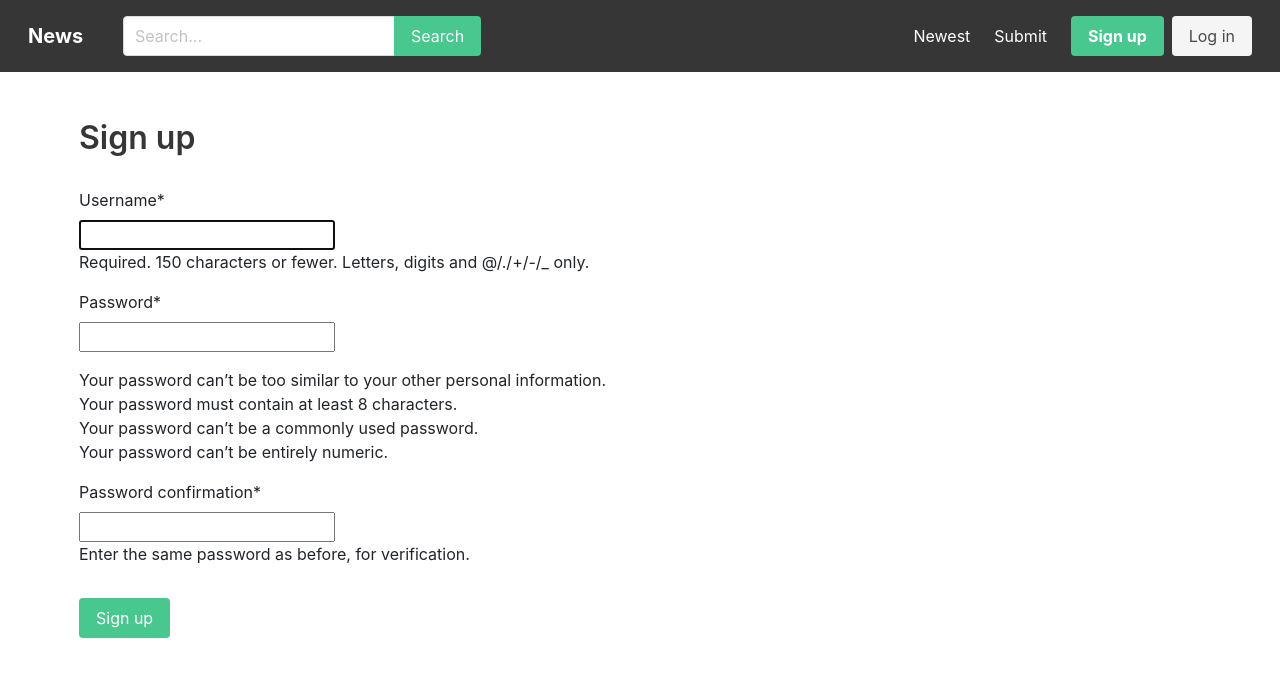
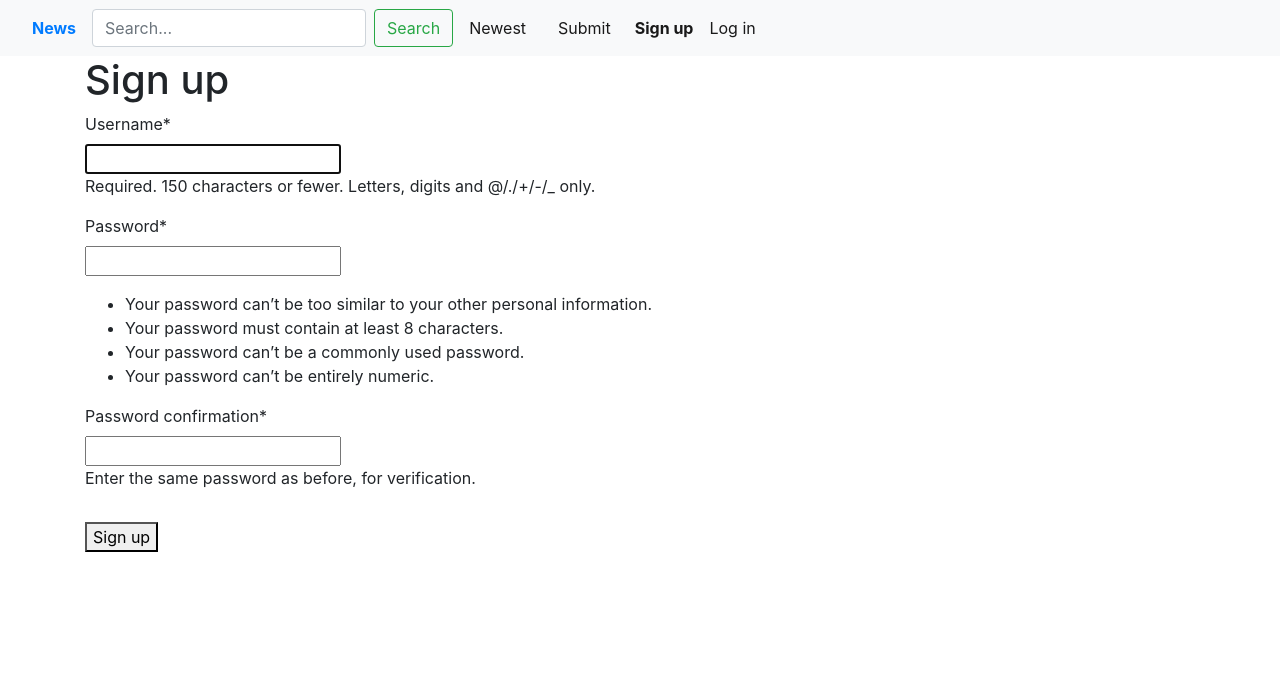
Before and after one commit to Comrane123/news_test, a Django app: page /signup/ in a window 1280 px wide. Shown: the top 677 px of the page. Run offline with Django 3.2, Linux system fonts and the light colour scheme; some libraries are stand-ins or nearby versions.

Commit message:
switched to bootstrap

```diff
--- a/main/templates/main/base.html
+++ b/main/templates/main/base.html
@@ -10,7 +10,6 @@
     <title>News</title>
 
     <!-- Styles -->
-    <link rel="stylesheet" href="http://cdn.jsdelivr.net/npm/bulma@0.9.0/css/bulma.min.css">
     <link rel="stylesheet" href="https://stackpath.bootstrapcdn.com/bootstrap/4.5.2/css/bootstrap.min.css"
           integrity="sha384-JcKb8q3iqJ61gNV9KGb8thSsNjpSL0n8PARn9HuZOnIxN0hoP+VmmDGMN5t9UJ0Z" crossorigin="anonymous">
 
@@ -18,42 +17,39 @@
 
 <body>
 <!-- Nav -->
-<nav class="navbar is-dark">
-    <div class="navbar-brand">
-        <a href="/" class="navbar-item"><strong>News</strong></a>
-    </div>
+<nav class="navbar navbar-expand-md navbar-light bg-light">
+    <a href="/" class="navbar-item px-3"><strong>News</strong></a>
 
-    <div class="navbar-menu">
-        <div class="navbar-start">
-            <div class="navbar-item">
-                <form method="get" action="{% url 'search' %}">
-                    <div class="field has-addons">
-                        <div class="control">
-                            <input type="text" class="input" placeholder="Search..." name="query">
-                        </div>
+    <div class="collapse navbar-collapse" id="navbarSupportedContent">
+        <form class="form-inline my-2 my-lg-0" method="get" action="{% url 'search' %}">
+            <input class="form-control mr-sm-2" type="text" placeholder="Search..." name="query">
+            <button class="btn btn-outline-success my-2 my-sm-0" type="submit">Search</button>
+        </form>
 
-                        <div class="control">
-                            <button class="button is-success">Search</button>
-                        </div>
-                    </div>
-                </form>
-            </div>
-        </div>
-        <div class="navbar-end">
-            <a href="{% url 'newest' %}" class="navbar-item">Newest</a>
-            <a href="{% url 'submit' %}" class="navbar-item">Submit</a>
-
-            <div class="navbar-item">
-                <div class="buttons">
-                    {% if user.is_authenticated %}
-                        <a href="{% url 'logout' %}" class="button is-danger">Log out</a>
-                    {% else %}
-                        <a href="{% url 'signup' %}" class="button is-success"><strong>Sign up</strong></a>
-                        <a href="{% url 'login' %}" class="button is-light">Log in</a>
-                    {% endif %}
-                </div>
-            </div>
-        </div>
+        <ul class="navbar-nav">
+            <li class="nav-item px-2 active">
+                <a href="{% url 'newest' %}" class="nav-link">Newest</a>
+            </li>
+            <li class="nav-item px-2 active">
+                <a href="{% url 'submit' %}" class="nav-link">Submit</a>
+            </li>
+        </ul>
+        {% if user.is_authenticated %}
+            <ul class="navbar-nav">
+                <li class="nav-item active">
+                    <a href="{% url 'logout' %}" class="nav-link">Log out</a>
+                </li>
+            </ul>
+        {% else %}
+            <ul class="navbar-nav">
+                <li class="nav-item pl-6 active">
+                    <a href="{% url 'signup' %}" class="nav-link"><strong>Sign up</strong></a>
+                </li>
+                <li class="nav-item active">
+                    <a href="{% url 'login' %}" class="nav-link">Log in</a>
+                </li>
+            </ul>
+        {% endif %}
     </div>
 </nav>
 <!-- End Nav -->
```
Also changed, not shown: news_test/settings.py (+5 -6 lines).
